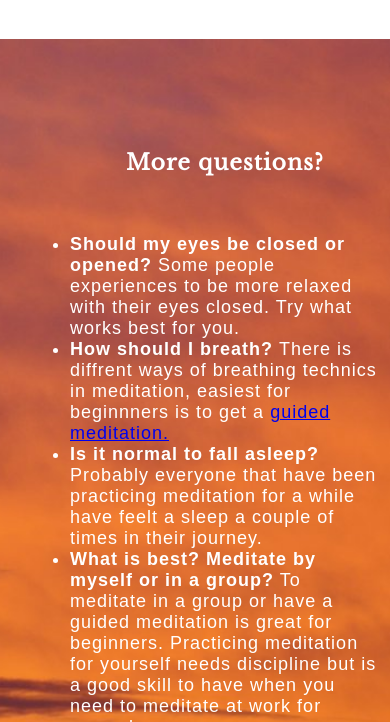
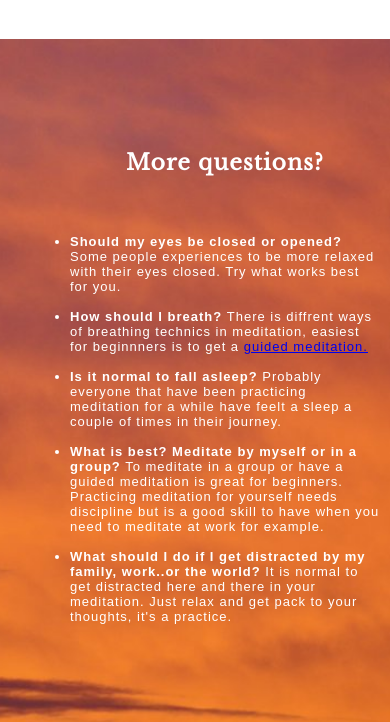
Before and after one commit to KlaraMartinsson/BREATHE, a plain HTML site: page questions.html in a window 390 px wide. Shown: the part 106-828 px from the top of the page. Drawn offline with nearby package versions, Linux system fonts and the light colour scheme.

Commit message:
Add more space between list elements in questions page

```diff
--- a/assets/css/style.css
+++ b/assets/css/style.css
@@ -416,4 +416,8 @@ footer {
         grid-template-columns: 1fr;
     }
 
+    #questions-list {
+        font-size: 13px;
+        margin-bottom: 40px;
+    }
 }
--- a/questions.html
+++ b/questions.html
@@ -36,26 +36,29 @@
     <!--information about webpage-->
     <section>
         <div id="hero-image-rectangle-questions">
-            <div id="hero-text">
             <h2 id="h2-questions">More questions?</h2>
             <br>
             <ul id="questions-list">
                 <li><strong>Should my eyes be closed or opened?</strong> Some people experiences to be more relaxed
                     with their eyes closed. Try what works best for you.</li>
+                    <br>
                 <li><strong> How should I breath? </strong> There is diffrent ways of breathing technics in
-                        meditation, easiest for beginnners is to get a <a href="start-now.html" aria-label="Go to our page where you can sign up for guided meditation">guided meditation.</a>
+                    meditation, easiest for beginnners is to get a <a href="start-now.html"
+                        aria-label="Go to our page where you can sign up for guided meditation">guided meditation.</a>
                 </li>
+                <br>
                 <li><strong> Is it normal to fall asleep?</strong> Probably everyone that have been practicing
                     meditation for a while have feelt a sleep a couple of times in their journey.</li>
+                <br>
                 <li><strong> What is best? Meditate by myself or in a group?</strong> To meditate in a group or have
                     a guided meditation is great for beginners. Practicing meditation for yourself needs discipline
                     but is a good skill to have when you need to meditate at work for example.</li>
+                <br>
                 <li><strong> What should I do if I get distracted by my family, work..or the world?</strong> It is
                     normal to get distracted here and there in your meditation. Just relax and get pack to your
                     thoughts, it's a practice.</li>
 
             </ul>
-            </div>
         </div>
     </section>
 
```
Lines whose indentation alone changed are shown as unchanged.
